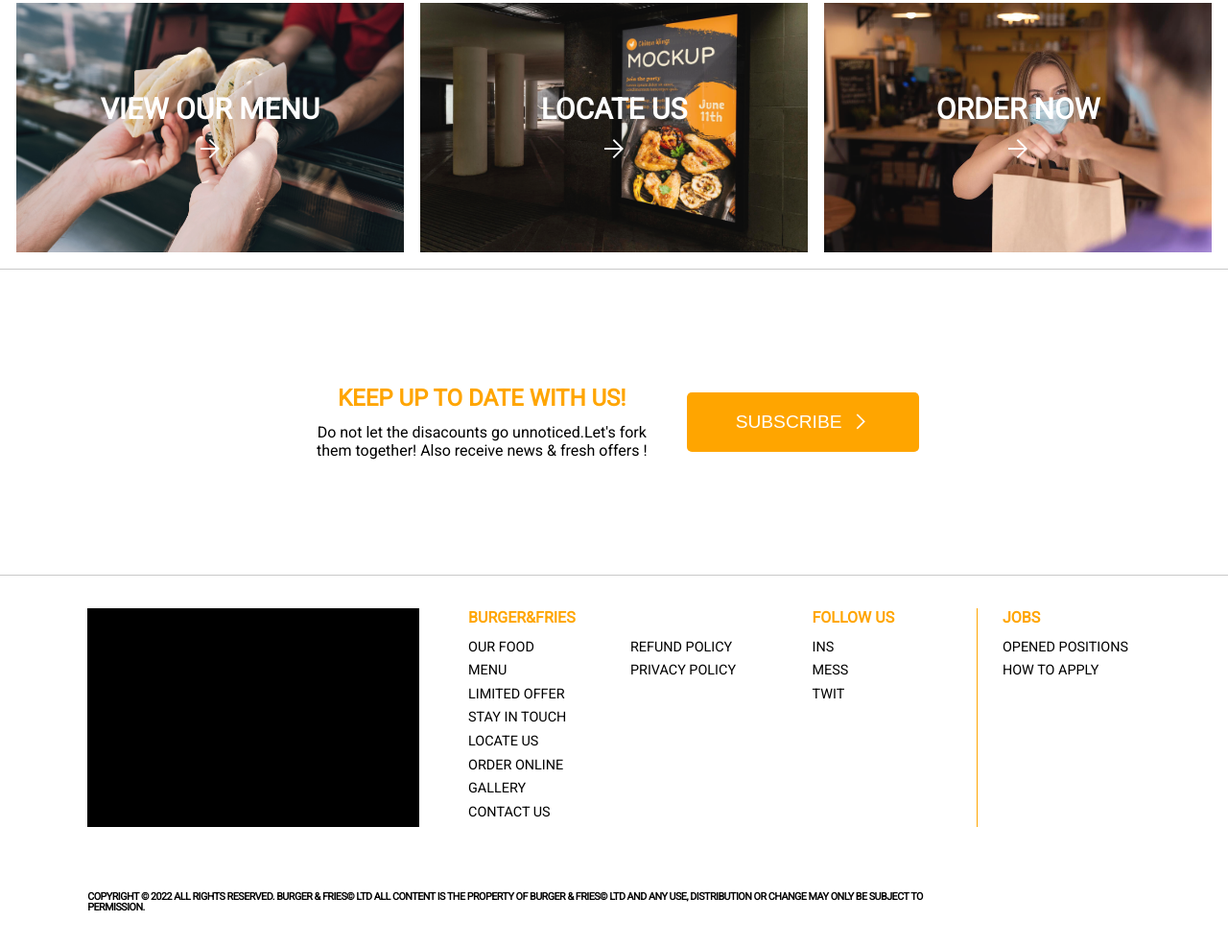
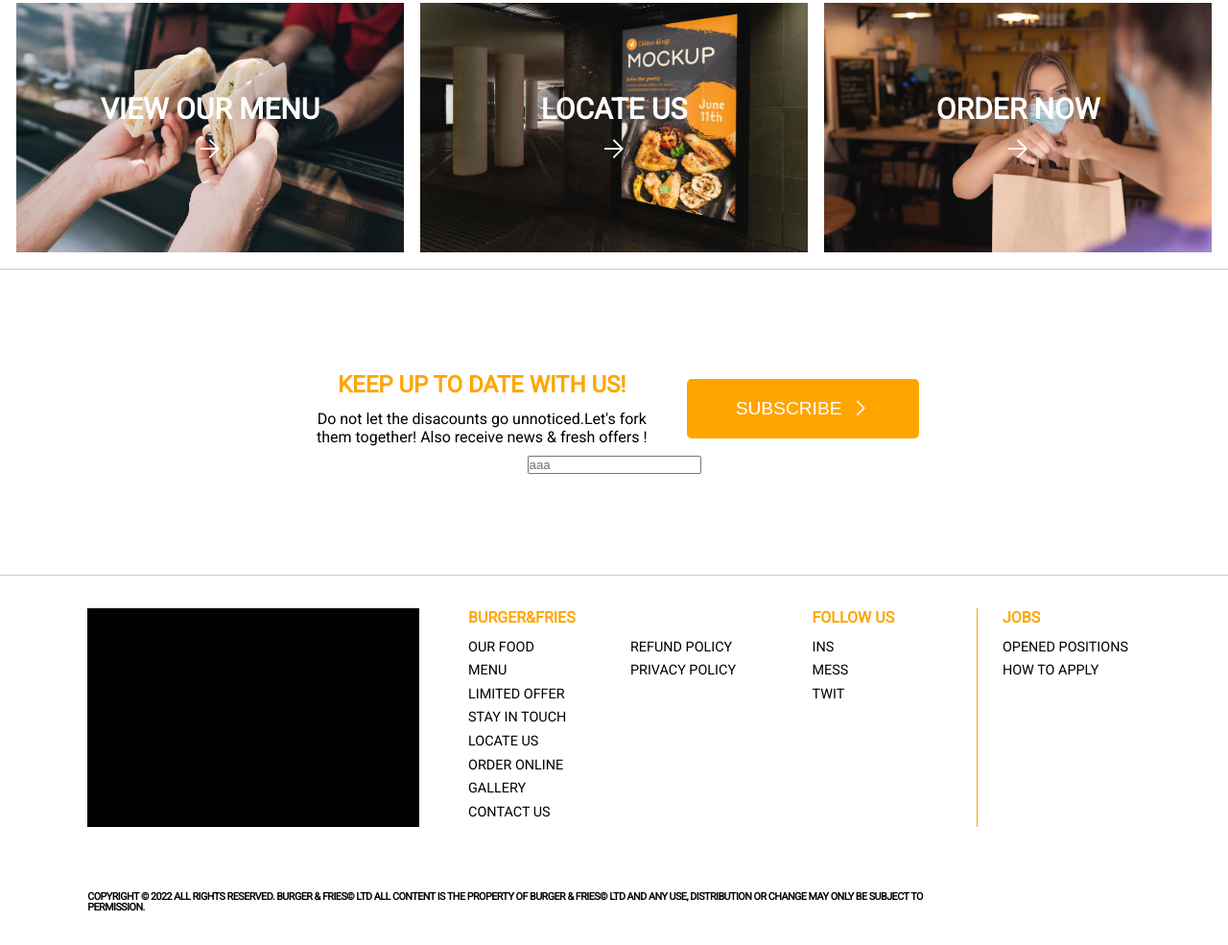
Before and after one commit to radovanbotik/ComfortFood, a plain HTML site: page index.html in a window 1280 px wide. Shown: the part 3528-4513 px from the top of the page at 96% size. Drawn offline with nearby package versions, Linux system fonts and the light colour scheme; a web font is replaced by a local one.

Commit message:
form-modal

```diff
--- a/css/main.scss
+++ b/css/main.scss
@@ -21,6 +21,7 @@ $screen-large: 800px;
 body {
   position: relative;
   font-family: "Roboto";
+  // overflow: hidden;
 }
 
 h1,
@@ -824,7 +825,11 @@ img {
   }
 
   &__modal {
-    position: absolute;
+    // position: fixed;
+    // inset: 0;
+    // background-color: black;
+    // z-index: 1000;
+    // max-height: 100vh;
   }
 }
 .site-footer {
--- a/index.html
+++ b/index.html
@@ -413,7 +413,9 @@
           </button>
         </div>
         <div class="subscribe-appeal__modal">
-          <form class="subscribe-appeal__form"></form>
+          <form class="subscribe-appeal__form">
+            <input type="text" placeholder="aaa" />
+          </form>
         </div>
       </section>
     </main>
```
Also changed, not shown: css/main.css, 1 other file.
